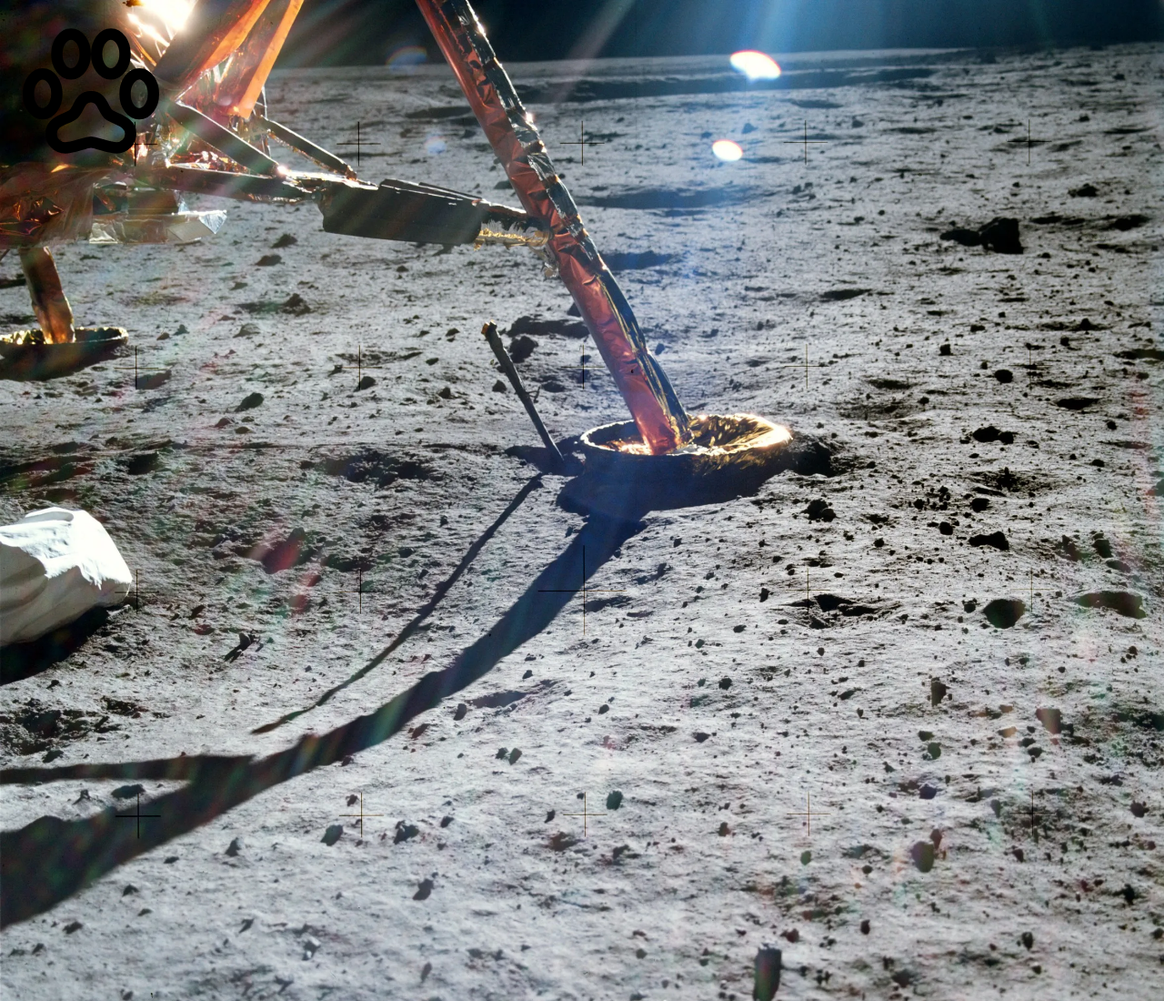
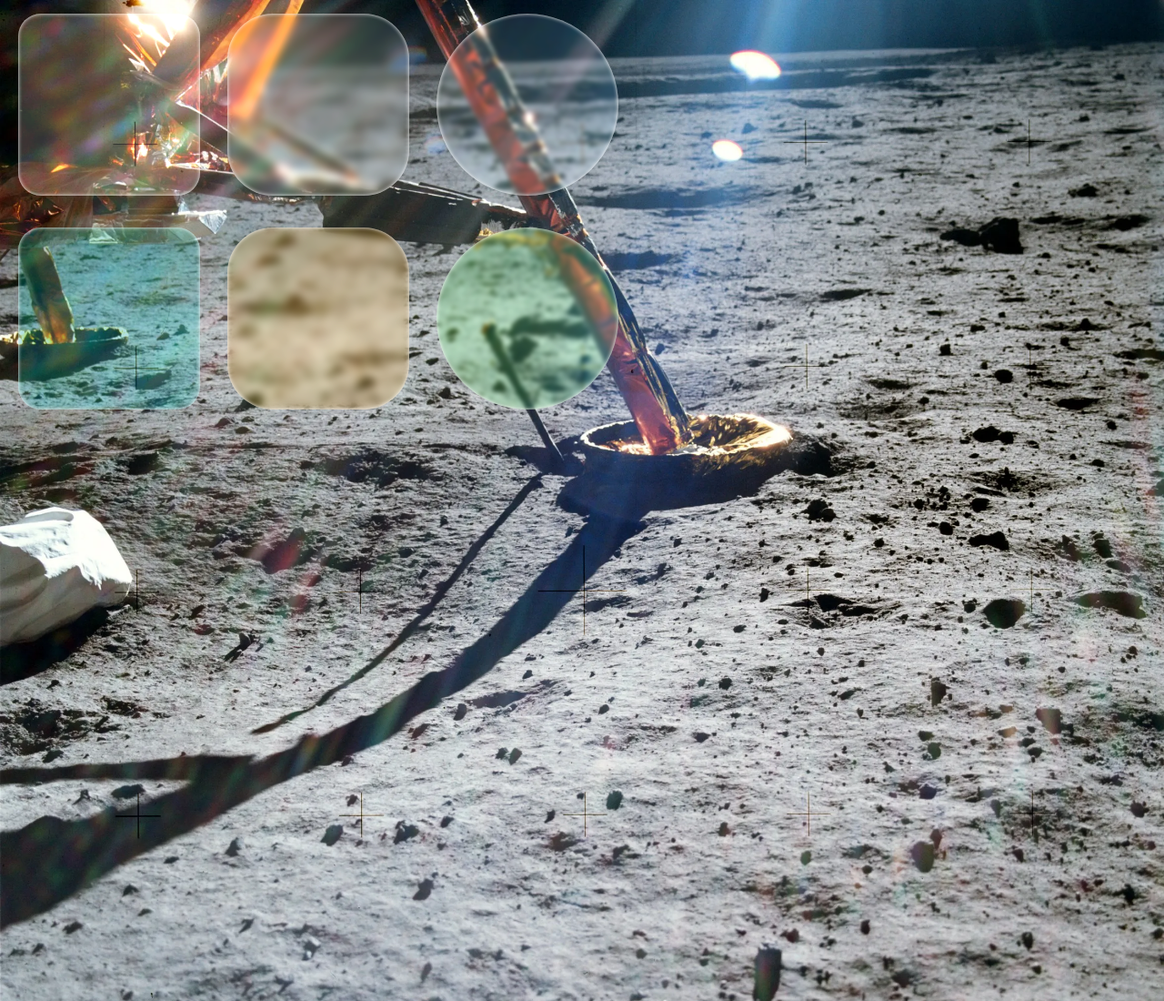
Before and after one commit to JEMcats-Software/WebGlass, a plain HTML site: page demo/index.html in a window 1280 px wide. Shown: the top 1100 px of the page at 91% size. Drawn offline with Linux system fonts and the light colour scheme.

Commit message:
Add Presets

```diff
--- a/WebGlass.js
+++ b/WebGlass.js
@@ -7,8 +7,26 @@ console.log("Starting WebGlass...")
 
 // --- Define WebGlass Main Functions ---
 const WebGlass = {
+    // --- Define preset types of glass ---
+    glassPresets: {
+        "Glass": { blur: 0, transparency: 0.2, isLiquid: false },
+        "Frosted Glass": { blur: 4, transparency: 0.1, isLiquid: false },
+        "Liquid Glass": { depth: 7.5, blur: 2, chromaticAberration: 10, transparency: 0.1, isLiquid: true },
+        "Stained Glass": { blur: 0, transparency: 0.3, isLiquid: false },
+        "Stained Frosted Glass": { blur: 4, transparency: 0.2, isLiquid: false },
+        "Stained Liquid Glass": { depth: 7.5, blur: 2, chromaticAberration: 10, transparency: 0.2, isLiquid: true }
+    },
+
     // --- Makes new glassy "div" ---
-    CreateGlass: function ({ height, width, depth, radius, strength, chromaticAberration, blur = 2, debug = false, color, transparency, isLiquid = true }) {
+    CreateGlass: function ({ height, width, depth, radius, strength, chromaticAberration, blur = 2, debug = false, color, transparency, isLiquid = true, preset }) {
+        if (preset && WebGlass.glassPresets[preset]) {
+            const presetValues = WebGlass.glassPresets[preset];
+            blur = presetValues.blur ?? blur;
+            transparency = presetValues.transparency ?? transparency;
+            isLiquid = presetValues.isLiquid ?? isLiquid;
+            depth = presetValues.depth ?? depth;
+            chromaticAberration = presetValues.chromaticAberration ?? chromaticAberration;
+        }
         this.height = height;
         this.width = width;
         this.baseDepth = depth;
@@ -38,11 +56,20 @@ const WebGlass = {
     },
 
     // --- Makes existing "divs" glassy ---
-    Glassify: function (existingEl, { depth, blur, chromaticAberration, debug = false, color, transparency, isLiquid = true } = {}) {
+    Glassify: function (existingEl, { depth, blur, chromaticAberration, debug = false, color, transparency, isLiquid = true, preset } = {}) {
         // if (!(existingEl instanceof HTMLElement)) {
         //     console.error("Glassify: Provided element is not valid.");
         //     return;
         // }
+        if (preset && WebGlass.glassPresets[preset]) {
+            const presetValues = WebGlass.glassPresets[preset];
+            depth = presetValues.depth ?? depth;
+            blur = presetValues.blur ?? blur;
+            chromaticAberration = presetValues.chromaticAberration ?? chromaticAberration;
+            transparency = presetValues.transparency ?? transparency;
+            isLiquid = presetValues.isLiquid ?? isLiquid;
+        }
+
         if (depth !== undefined) this.baseDepth = depth;
         if (blur !== undefined) this.blur = blur;
         if (chromaticAberration !== undefined) this.chromaticAberration = chromaticAberration;
--- a/demo/index.html
+++ b/demo/index.html
@@ -59,11 +59,12 @@
 <body>
   <!-- <div class="overlay" id="overlay">
   </div> -->
-
-  <div style="position: fixed; width: 200px; height: 200px; border-radius: 30px; z-index: 11;" id="test1"></div>
-  <div style="position: fixed; width: 200px; height: 200px; border-radius: 100px; z-index: 10;" id="test2"></div>
-  <img src="images/catfoot.svg" style="position: fixed; width: 200px; height: 200px; border-radius: 100px; z-index: 13;" id="test3">
-
+  <div style="position: fixed; width: 200px; height: 200px; border-radius: 25px; z-index: 10; left: 20px; top: 15px;" id="test1"></div>
+  <div style="position: fixed; width: 200px; height: 200px; border-radius: 50px; z-index: 11; left: 250px; top: 15px;" id="test2"></div>
+  <div style="position: fixed; width: 200px; height: 200px; border-radius: 100px; z-index: 12; left: 480px; top: 15px;" id="test3"></div>
+  <div style="position: fixed; width: 200px; height: 200px; border-radius: 25px; z-index: 13; left: 20px; top: 250px;" id="test4"></div>
+  <div style="position: fixed; width: 200px; height: 200px; border-radius: 50px; z-index: 14; left: 250px; top: 250px;" id="test5"></div>
+  <div style="position: fixed; width: 200px; height: 200px; border-radius: 100px; z-index: 15; left: 480px; top: 250px;" id="test6"></div>
   <img src="images/AS11-40-5865HR.webp" alt="" />
   <img src="images/AS11-40-5872HR.webp" alt="" />
   <img src="images/AS11-40-5877HR.webp" alt="" />
@@ -91,31 +92,69 @@
     rem laborum sequi, temporibus ab dolorum repellat!
   </p>
 
-  <script src="WebGlass.js"></script>
-  <script src="WebDrag.js"></script>
+  <script src="../WebGlass.js"></script>
+  <script src="../WebDrag.js"></script>
   <script>
     // Apply to your element
+    WebGlass.Glassify(document.getElementById('test1'), { preset: "Glass" })
+    WebGlass.Glassify(document.getElementById('test2'), { preset: "Frosted Glass" })
+    WebGlass.Glassify(document.getElementById('test3'), { preset: "Liquid Glass" })
+    WebGlass.Glassify(document.getElementById('test4'), { preset: "Stained Glass", color: "#009999"})
+    WebGlass.Glassify(document.getElementById('test5'), { preset: "Stained Frosted Glass", color: "#ff9900" })
+    WebGlass.Glassify(document.getElementById('test6'), { preset: "Stained Liquid Glass", color: "#33cc33" })
+
+
     makeDraggable(document.getElementById("test1"));
-    WebGlass.Glassify(document.getElementById('test1'), { depth: 7.5, blur: 3, chromaticAberration: 3, color: "#00D1FF", transparency: 0.1, isLiquid: false })
+    makeDraggable(document.getElementById("test2"));
+    makeDraggable(document.getElementById("test3"));
+    makeDraggable(document.getElementById("test4"));
+    makeDraggable(document.getElementById("test5"));
+    makeDraggable(document.getElementById("test6"));
+    function makeDraggable(el) {
+      let isDragging = false;
+      let startX = 0;
+      let startY = 0;
+      let startLeft = 0;
+      let startTop = 0;
 
-    makeDraggable(document.getElementById("test2"));
-    WebGlass.Glassify(document.getElementById('test2'), { depth: 7.5, blur: 3, chromaticAberration: 3, color: "#FF9D00", transparency: 0.1, isLiquid: true })
+      el.style.position = "absolute";
+      el.style.cursor = "grab";
 
-    makeDraggable(document.getElementById("test3"));
-    WebGlass.Glassify(document.getElementById('test3'), { depth: 7.5, blur: 3, chromaticAberration: 3, color: "#FF9D00", transparency: 0.1, isLiquid: true })
-    // Glass elements configuration
-    // const elementsConfig = [
-    //   { width: 200, height: 200, radius: 50, depth: 7.5, blur: 2, chromaticAberration: 3 },
-    //   { width: 200, height: 200, radius: 100, depth: 7.5, blur: 2, chromaticAberration: 3 },
-    //   { width: 200, height: 200, radius: 20, depth: 7.5, blur: 2, chromaticAberration: 3 }
-    // ];
-    // const overlay = document.getElementById('overlay');
+      el.addEventListener("mousedown", (e) => {
+        isDragging = true;
+        startX = e.clientX;
+        startY = e.clientY;
+        startLeft = el.offsetLeft;
+        startTop = el.offsetTop;
+        el.style.cursor = "grabbing";
+        e.preventDefault(); // prevent text selection
+      });
 
-    // // Create glass elements using the GlassElement class
-    // elementsConfig.forEach(cfg => {
-    //   const glass = WebGlass.CreateGlass(cfg);
-    //   overlay.appendChild(glass.el);
-    // });
+      document.addEventListener("mousemove", (e) => {
+        if (!isDragging) return;
+
+        // Calculate new position relative to document based on mouse movement
+        let newX = startLeft + (e.clientX - startX);
+        let newY = startTop + (e.clientY - startY);
+
+        // Boundaries
+        const maxX = document.documentElement.scrollWidth - el.offsetWidth;
+        const maxY = document.documentElement.scrollHeight - el.offsetHeight;
+
+        newX = Math.max(0, Math.min(maxX, newX));
+        newY = Math.max(0, Math.min(maxY, newY));
+
+        el.style.left = newX + "px";
+        el.style.top = newY + "px";
+      });
+
+      document.addEventListener("mouseup", () => {
+        if (isDragging) {
+          isDragging = false;
+          el.style.cursor = "grab";
+        }
+      });
+    }
   </script>
 </body>
 
```
Also changed, not shown: WebDrag.js (deleted, +0 -45 lines), 1 other file.
